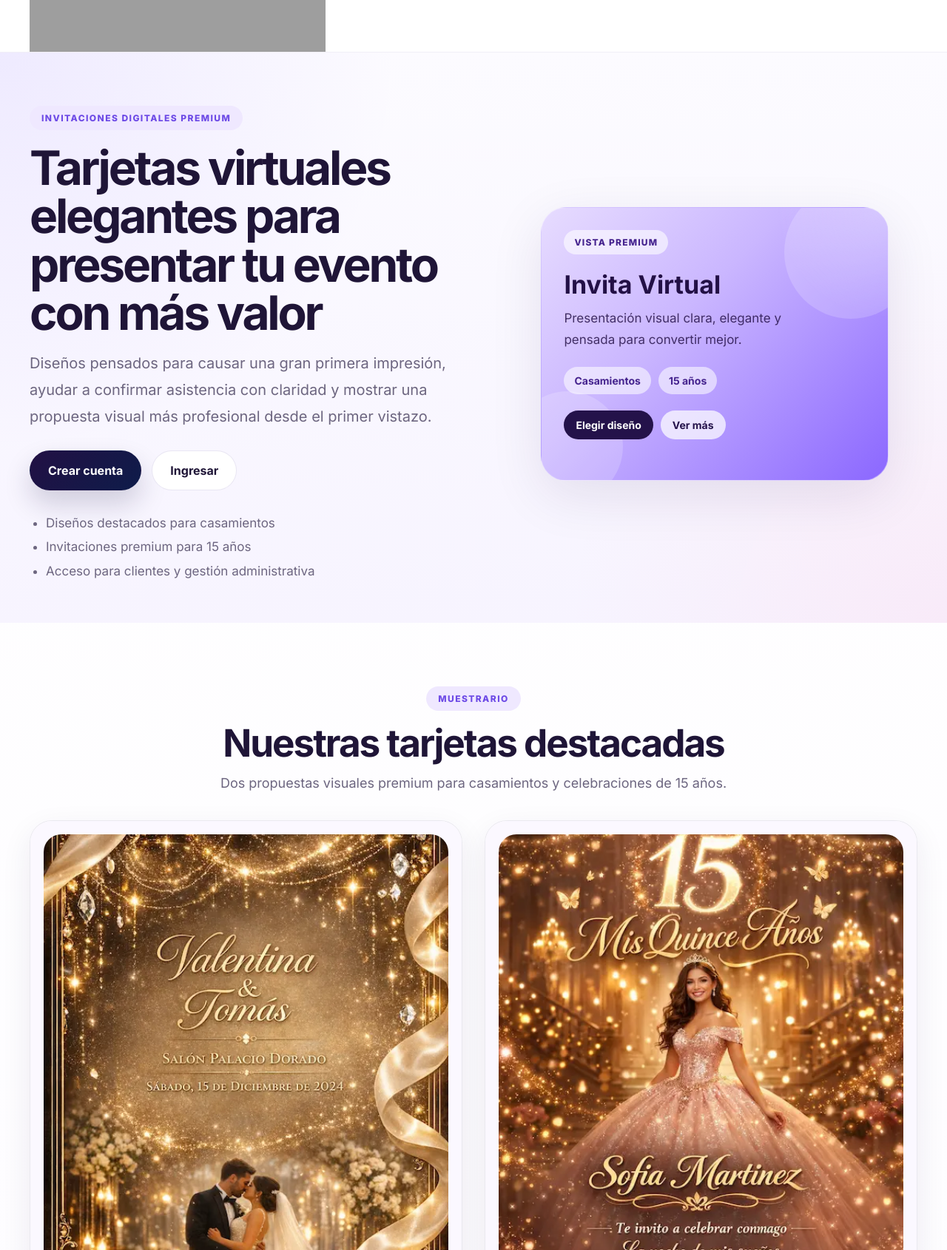
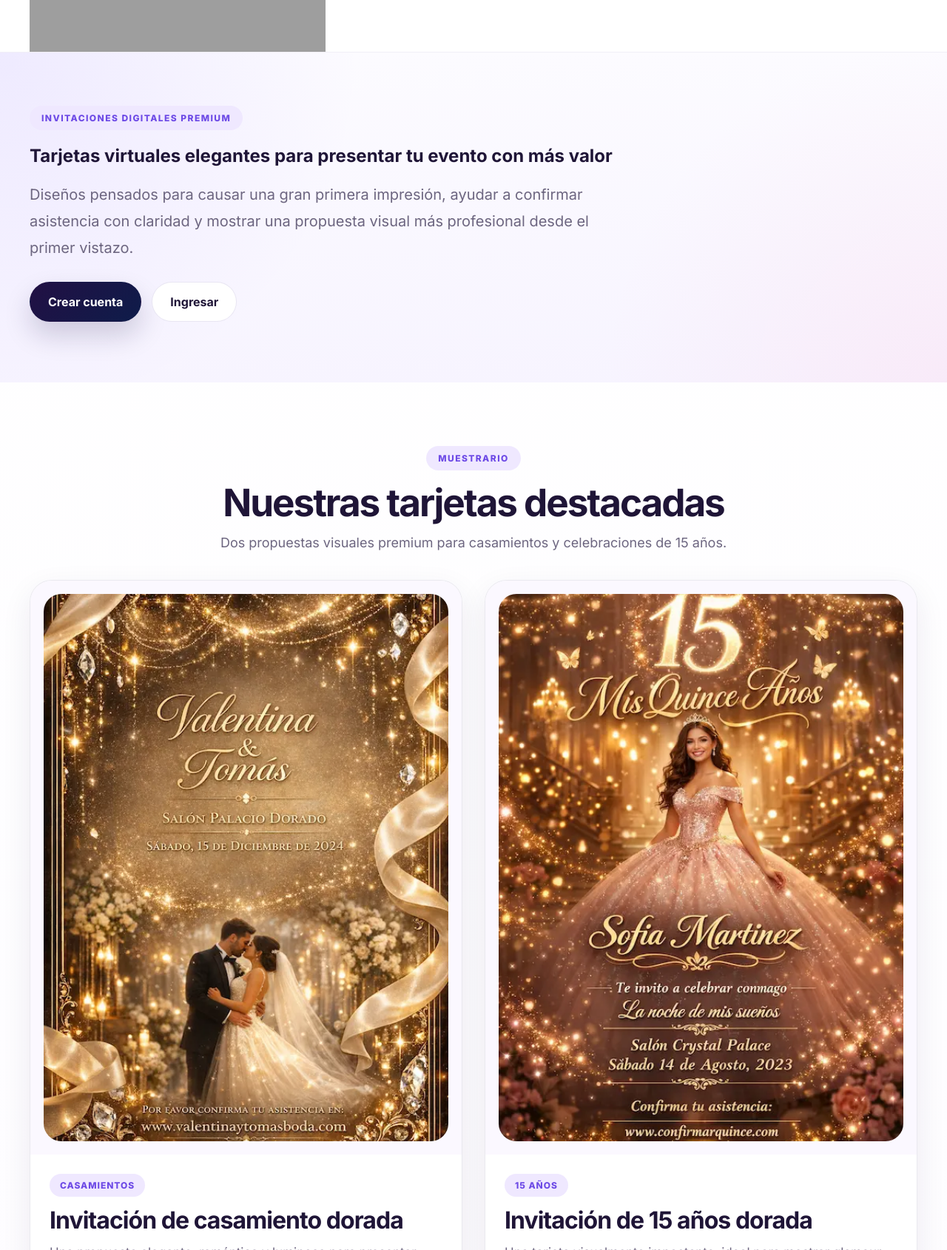
Before and after one commit to medsysbot/invita-virtual, a Flask app: page / in a window 1280 px wide. Shown: the part 230-1920 px from the top of the page at 74% size. Run offline with Flask 3, Linux system fonts and the light colour scheme; data that the repository does not hold is empty; grey boxes are pictures that could not be loaded.

Commit message:
Update home.html

```diff
--- a/templates/public/home.html
+++ b/templates/public/home.html
@@ -2,14 +2,13 @@
 {% block title %}Invita Virtual{% endblock %}
 
 {% block content %}
-<section class="hero-home">
-  <div class="container hero-home__grid">
-    <div class="hero-home__content">
+<section class="hero-home hero-home--simple">
+  <div class="container hero-home__single">
     <span class="section-badge">Invitaciones digitales premium</span>
 
     <h1>Tarjetas virtuales elegantes para presentar tu evento con más valor</h1>
 
-      <p class="hero-home__text">
+    <p class="hero-home__text hero-home__text--wide">
       Diseños pensados para causar una gran primera impresión, ayudar a confirmar asistencia
       con claridad y mostrar una propuesta visual más profesional desde el primer vistazo.
     </p>
@@ -17,31 +16,6 @@
     <div class="hero-home__actions">
       <a href="{{ url_for('auth.register') }}" class="btn btn-primary">Crear cuenta</a>
       <a href="{{ url_for('auth.login') }}" class="btn btn-secondary">Ingresar</a>
-      </div>
-
-      <ul class="hero-home__list">
-        <li>Diseños destacados para casamientos</li>
-        <li>Invitaciones premium para 15 años</li>
-        <li>Acceso para clientes y gestión administrativa</li>
-      </ul>
-    </div>
-
-    <div class="hero-home__visual">
-      <div class="hero-preview-card">
-        <span class="hero-preview-card__badge">Vista premium</span>
-        <h3>Invita Virtual</h3>
-        <p>Presentación visual clara, elegante y pensada para convertir mejor.</p>
-
-        <div class="hero-preview-card__meta">
-          <span>Casamientos</span>
-          <span>15 años</span>
-        </div>
-
-        <div class="hero-preview-card__actions">
-          <span class="hero-chip hero-chip--primary">Elegir diseño</span>
-          <span class="hero-chip">Ver más</span>
-        </div>
-      </div>
     </div>
   </div>
 </section>
@@ -288,28 +262,41 @@
   <div class="container">
     <div class="section-heading section-heading--center">
       <span class="section-badge">Tips</span>
-      <h2>Contenido útil para organizar mejor cada evento</h2>
+      <h2>Ideas rápidas para organizar mejor tu evento</h2>
       <p>
-        Consejos, orientación y material pensado para aportar valor desde el frente público.
+        Algunos consejos concretos para ayudar al cliente antes de pasar a la sección completa de Tips.
       </p>
     </div>
 
-    {% if latest %}
-      <div class="tips-preview-grid">
-        {% for a in latest %}
-          <article class="tip-preview-card">
-            <h3>{{ a.title }}</h3>
-            <p>{{ a.summary or "Contenido práctico para ayudar a planificar mejor el evento." }}</p>
-            <a href="{{ url_for('public.tip_view', slug=a.slug) }}" class="text-link">Leer artículo</a>
+    <div class="tips-mini-grid">
+      <article class="tips-mini-card">
+        <span class="tips-mini-card__tag">Planificación</span>
+        <h3>Define primero el estilo del evento</h3>
+        <p>
+          Elegir si el evento será clásico, moderno, minimalista o brillante ayuda a ordenar mejor toda la comunicación visual.
+        </p>
       </article>
-        {% endfor %}
+
+      <article class="tips-mini-card">
+        <span class="tips-mini-card__tag">Organización</span>
+        <h3>Prioriza fecha, lugar y confirmación</h3>
+        <p>
+          Antes de avanzar con decoración o detalles, deja resueltos los datos más importantes que necesita ver el invitado.
+        </p>
+      </article>
+
+      <article class="tips-mini-card">
+        <span class="tips-mini-card__tag">Presentación</span>
+        <h3>Una invitación clara siempre vende mejor</h3>
+        <p>
+          Un diseño prolijo, legible y bien organizado transmite más valor y mejora la percepción general del evento.
+        </p>
+      </article>
     </div>
-    {% else %}
-      <div class="tips-preview-empty">
-        <p>Próximamente verás aquí artículos publicados para casamientos y celebraciones.</p>
+
+    <div class="tips-mini-cta">
       <a href="{{ url_for('public.tips_index') }}" class="btn btn-secondary">Ir a Tips</a>
     </div>
-    {% endif %}
   </div>
 </section>
 
```
Lines whose indentation alone changed are shown as unchanged.
